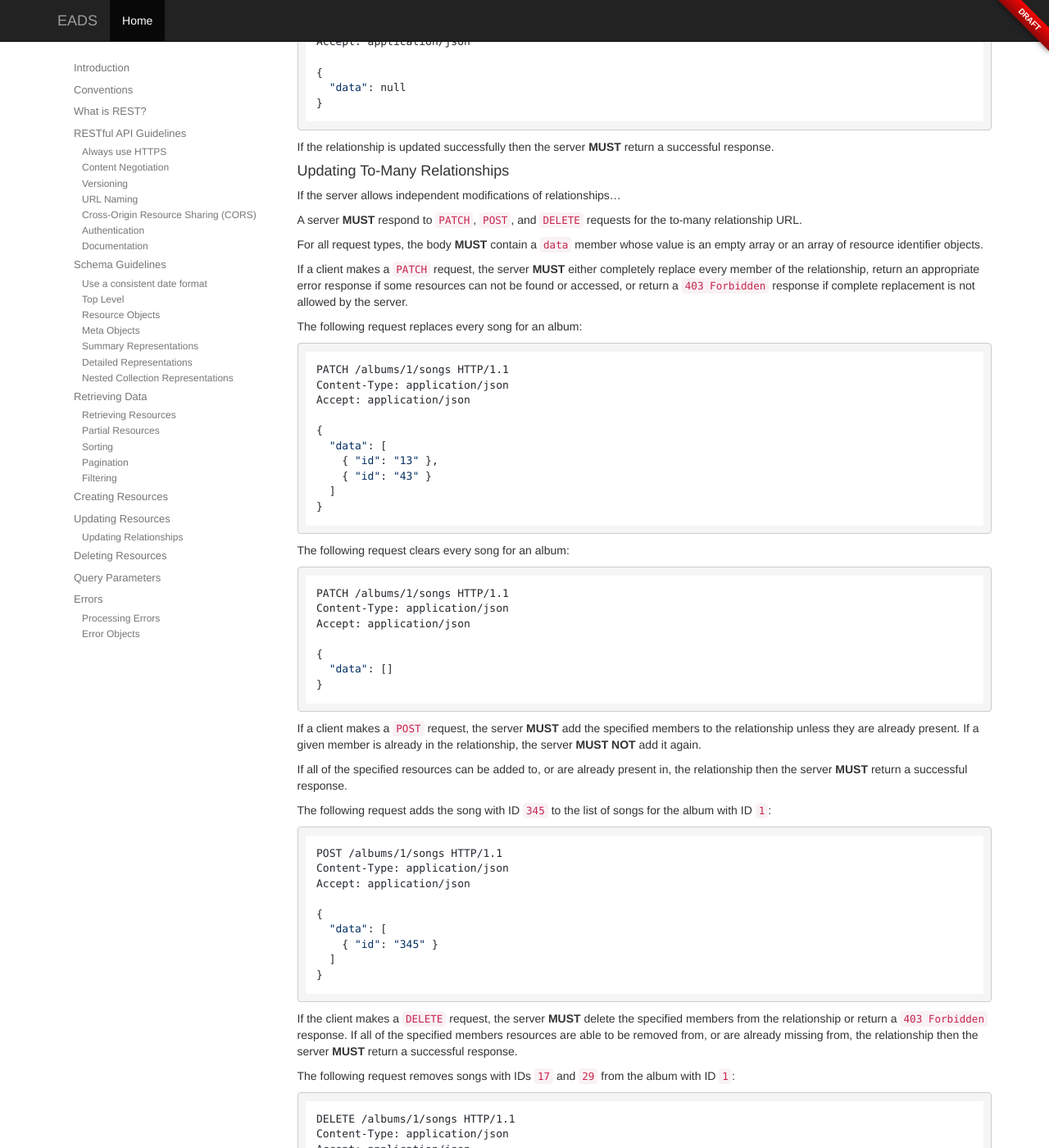
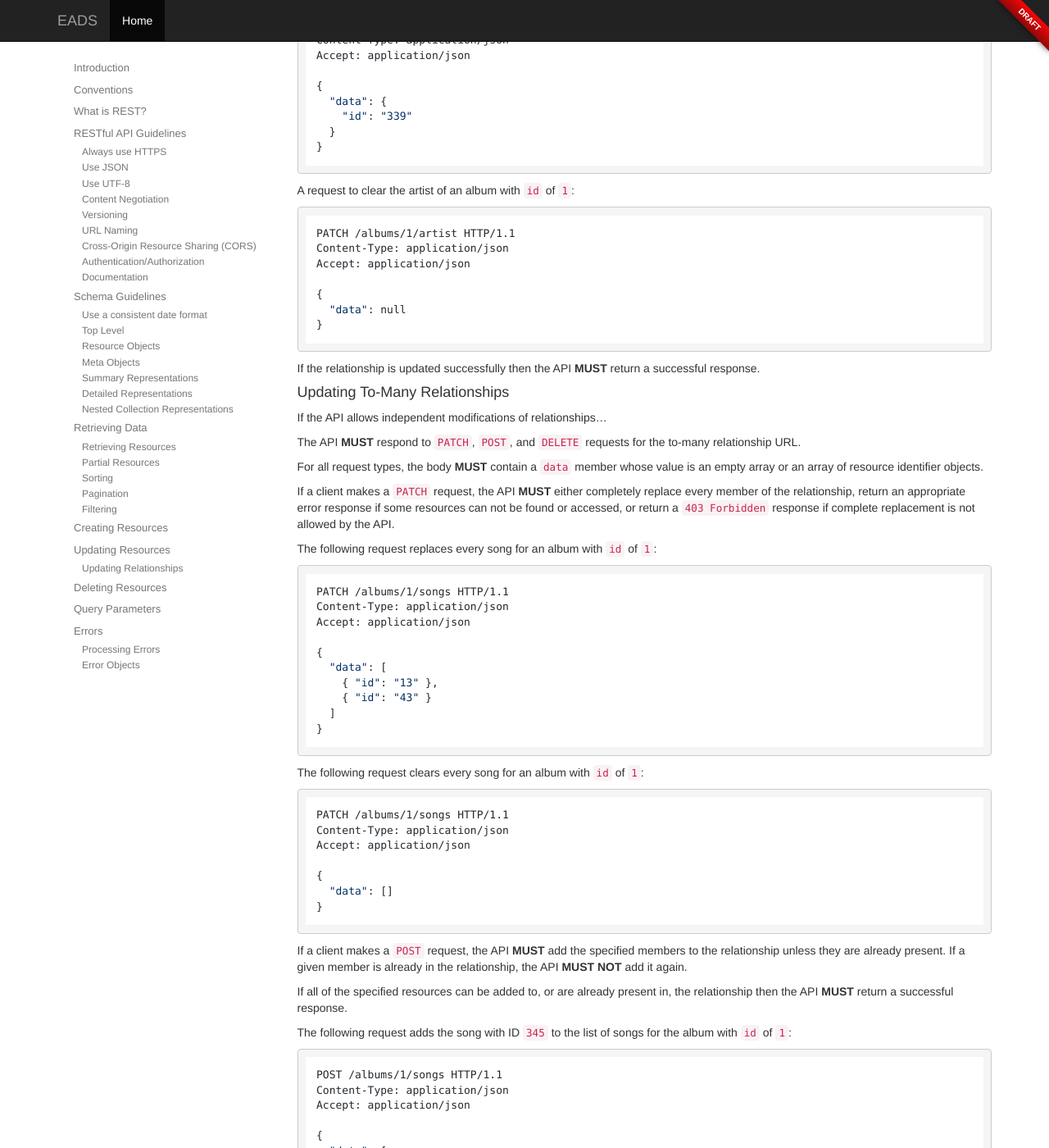
Before and after one commit to DoDCIO/eads, a Jekyll site: the page built from index.md, in a window 1280 px wide and 1400 px high, scrolled down 14102 px. Shown: the whole window at 82% size. Built offline with Jekyll 4.4.1, drawn with Linux system fonts in a browser that asks for light colours; nearby versions of some CDN libraries; some of the changed text lies outside the part shown.

Commit message:
small updates to draft

````diff
--- a/index.md
+++ b/index.md
@@ -62,9 +64,7 @@ HTTPS **SHOULD** be configured using guides provided by [DISA](http://iase.disa.
 
 <hr/>
 
-### <a href="#content-negotiation" id="content-negotiation" class="headerlink"></a> Content Negotiation
-
-#### <a href="#json" id="json" class="headerlink"></a> Use JSON
+### <a href="#json" id="json" class="headerlink"></a> Use JSON
 
 [JSON](https://en.wikipedia.org/wiki/JSON) is an excellent, widely supported transport format, suitable for many web APIs.
 
@@ -78,15 +78,25 @@ General JSON guidelines:
 
 > Alternative formats, such as PDF and CSV **MAY** be allowed.  XML **MUST NOT** be used.
 
-#### <a href="#utf8" id="utf8" class="headerlink"></a> Use UTF-8
+<hr/>
+
+### <a href="#utf8" id="utf8" class="headerlink"></a> Use UTF-8
 
 Just [use UTF-8](http://utf8everywhere.org/).
 
 Expect accented characters or "smart quotes" in API output, even if they're not expected.
 
-An API **SHOULD** tell clients to expect UTF-8 by including a charset notation in the Content-Type header for responses.
+An API **SHOULD** tell clients to expect UTF-8 by including a charset notation in the `Content-Type` header for responses.
 
-#### <a href="#content-negotiation-headers" id="content-negotiation-headers" class="headerlink"></a> Content Negotiation Headers
+```http
+Content-Type: application/json; charset=utf-8
+```
+
+<hr/>
+
+### <a href="#content-negotiation" id="content-negotiation" class="headerlink"></a> Content Negotiation
+
+* ALL content negotiation **SHOULD** be handled using the `Content-Type` and `Accept` headers.
 
 * The `Content-Type` header **SHOULD** be specified in ALL requests/responses:
 
@@ -151,9 +161,11 @@ For more advanced configuration, see the [W3C spec](http://www.w3.org/TR/cors/)
 
 <hr/>
 
-### <a href="#authentication" id="authentication" class="headerlink"></a> Authentication
+### <a href="#authentication" id="authentication" class="headerlink"></a> Authentication/Authorization
 
-The API **SHOULD** use OAuth 2.0 [RFC 6749](https://tools.ietf.org/html/rfc6749) for authenticating clients.
+The API **SHOULD** use OAuth 2.0 [RFC 6749](https://tools.ietf.org/html/rfc6749) when authenticating clients.
+
+OAuth 2.0 has 4 distinct authentication flows to handle various client types (mobile, browser, web, etc.).  OAuth 2.0 also has the ability to handle authorization based on scopes.  The API **MAY** choose to use OAuth scopes for authorization.
 
 <hr/>
 
@@ -370,11 +383,11 @@ Accept: application/json
 
 ##### 200 OK
 
-A server **MUST** respond to a successful request to retrieve an individual resource or resource collection with a `200 OK` response.
+The API **MUST** respond to a successful request to retrieve an individual resource or resource collection with a `200 OK` response.
 
-A server **MUST** respond to a successful request to retrieve a resource collection with an array of [resource objects] or an empty array (`[]`).
+The API **MUST** respond to a successful request to retrieve a resource collection with an array of [resource objects] or an empty array (`[]`).
 
-A `GET` request to a collection of albums could return:
+A `GET` request to a collection of albums might return:
 
 ```http
 HTTP/1.1 200 OK
@@ -400,7 +413,7 @@ Content-Type: application/json
 }
 ```
 
-A similar response representing an empty collection would be:
+A similar response representing an empty collection would look like:
 
 ```http
 HTTP/1.1 200 OK
@@ -447,13 +460,13 @@ Content-Type: application/json
 
 ##### 404 Not Found
 
-A server **MUST** respond with `404 Not Found` when processing a request to retrieve a single resource that does not exist.
+The API **MUST** respond with `404 Not Found` when processing a request to retrieve a single resource that does not exist.
 
 ##### Other Responses
 
-A server **MAY** respond with other HTTP status codes.
+The API **MAY** respond with other HTTP status codes.
 
-A server **MAY** include error details with error responses.
+The API **MAY** include error details with error responses.
 
 <hr/>
 
@@ -469,7 +482,7 @@ If a client requests a specific set of fields using the `fields` query parameter
 
 A client **MUST** only specify fields available in the detailed representation for a resource.
 
-A server **MUST** respond with `400 Bad Request` when provided invalid or unavailable field names.
+The API **MUST** respond with `400 Bad Request` when provided invalid or unavailable field names.
 
 ```http
 GET /albums?fields=title,coverArt HTTP/1.1
@@ -480,7 +493,7 @@ Accept: application/json
 
 ### <a href="#sorting" id="sorting" class="headerlink"></a> Sorting
 
-A server **MAY** choose to support requests to sort resource collections based on one or more "sort fields".
+The API **MAY** choose to support requests to sort resource collections based on one or more "sort fields".
 
 An endpoint **MAY** support requests to sort the resources with a `sort` query parameter. The value for `sort` **MUST** represent sort fields.
 
@@ -507,15 +520,15 @@ To specify fields for nested resources, use dot notation for the field names.  F
 
 A client **MUST** only specify sort fields available in the detailed representation for a resource.
 
-If the server does not support sorting as specified in the query parameter `sort`, it **MUST** return `400 Bad Request`.
+If the API does not support sorting as specified in the query parameter `sort`, it **MUST** return `400 Bad Request`.
 
 <hr/>
 
 ### <a href="#pagination" id="pagination" class="headerlink"></a> Pagination
 
-A server **MAY** choose to limit the number of resources returned in a response.
+The API **MAY** choose to limit the number of resources returned in a response.
 
-A server **MUST** provide links to traverse a paginated data set (“pagination links”).  These links **MUST** be provided using the `Link` header as defined in [RFC5988](https://tools.ietf.org/html/rfc5988).
+The API **MUST** provide links to traverse a paginated data set (“pagination links”).  These links **MUST** be provided using the `Link` header as defined in [RFC5988](https://tools.ietf.org/html/rfc5988).
 
 The following links **MUST** be used for pagination:
 
@@ -535,7 +548,7 @@ Link: <https://[BASE_URL]/v1/[RESOURCE]/?limit=20&offset=0>; rel="first",
 
 A link **MUST** be omitted if it is unavailable.
 
-The `limit` and `offset` query parameters are reserved for pagination and **SHOULD** be used by servers and clients for pagination operations.
+The `limit` and `offset` query parameters are reserved for pagination and **SHOULD** be used by the API and clients for pagination operations.
 
 * `limit`: The number of resource objects to return in the response
 * `offset`: The location in the overall resultset to begin retrieving resource objects
@@ -547,15 +560,15 @@ GET /albums?limit=20&offset=40 HTTP/1.1
 Accept: application/json
 ```
 
-Servers **MUST** define `default` and `maximum` values for `limit`.
+The API **MUST** define `default` and `maximum` values for `limit`.
 
-Servers **MUST** return a `400 Bad Request` if the value specified by the `offset` query parameter exceeds the total resource count of the resource being retrieved.
+The API **MUST** return a `400 Bad Request` if the value specified by the `offset` query parameter exceeds the total resource count of the resource being retrieved.
 
 <hr/>
 
 ### <a href="#filtering" id="filtering" class="headerlink"></a> Filtering
 
-A server **MAY** choose to support requests to filter resource collections based on one or more criterion.
+The API **MAY** choose to support requests to filter resource collections based on one or more criterion.
 
 An endpoint **MAY** support requests to filter the resources with a `filters` query parameter.
 
@@ -629,7 +642,7 @@ Accept: application/json
 
 ##### 201 Created
 
-If the requested resource has been created successfully, the server **MUST** return a `201 Created` status code.
+If the requested resource has been created successfully, the API **MUST** return a `201 Created` status code.
 
 The response **SHOULD** include a `Location` header identifying the location of the newly created resource.
 
@@ -666,15 +679,15 @@ Content-Type: application/json
 
 ##### 400 Bad Request
 
-A server **MAY** return `400 Bad Request` if unable to create the resource due to missing or invalid data.
+The API **MAY** return `400 Bad Request` if unable to create the resource due to missing or invalid data.
 
 ##### 403 Forbidden
 
-A server **MAY** return `403 Forbidden` in response to an unsupported request to create a resource.
+The API **MAY** return `403 Forbidden` in response to an unsupported request to create a resource.
 
 ##### Other Responses
 
-A server **MAY** respond with other HTTP status codes.
+The API **MAY** respond with other HTTP status codes.
 
 <hr/>
 
@@ -700,58 +713,58 @@ Accept: application/json
 
 Any or all of a resource's attributes **MAY** be included in the resource object included in a `PATCH` request.
 
-If a request does not include all of the attributes for a resource, the server **MUST** interpret the missing attributes as if they were included with their current values.  The server **MUST NOT** interpret missing attributes as `null` values.
+If a request does not include all of the attributes for a resource, the API **MUST** interpret the missing attributes as if they were included with their current values.  The API **MUST NOT** interpret missing attributes as `null` values.
 
 #### Updating a Resource's Relationships
 
 Any or all of a resource's relationships **MAY** be included in the resource object included in a `PATCH` request.
 
-If a request does not include all of the relationships for a resource, the server **MUST** interpret the missing relationships as if they were included with their current values.  The server **MUST NOT** interpret missing relationships as `null` or empty values.
+If a request does not include all of the relationships for a resource, the API **MUST** interpret the missing relationships as if they were included with their current values.  The API **MUST NOT** interpret missing relationships as `null` or empty values.
 
 If a relationship is included in the resource object included in a `PATCH` request, the relationship's value will be replaced with the value specified in the request.  A complete replacement will be performed on to-many relationships.
 
-A server **MAY** reject an attempt to do a full replacement of a to-many relationship.  If so, the server **MUST** reject the entire update, and return a `403 Forbidden` response.
+The API **MAY** reject an attempt to do a full replacement of a to-many relationship.  If so, the API **MUST** reject the entire update, and return a `403 Forbidden` response.
 
 #### Responses
 
 ##### 200 OK
 
-A server **MUST** return a `200 OK` status code if an update is successful.  The response document **MUST** include a representation of the updated resource as if a `GET` request was made.
+The API **MUST** return a `200 OK` status code if an update is successful.  The response document **MUST** include a representation of the updated resource as if a `GET` request was made.
 
 ##### 400 Bad Request
 
-A server **MAY** return `400 Bad Request` if unable to update the resource due to missing or invalid data.
+The API **MAY** return `400 Bad Request` if unable to update the resource due to missing or invalid data.
 
 ##### 403 Forbidden
 
-A server **MAY** return `403 Forbidden` in response to an unsupported request to update a resource.
+The API **MAY** return `403 Forbidden` in response to an unsupported request to update a resource.
 
 ##### 404 Not Found
 
-A server **MUST** return `404 Not Found` when processing a request to modify a resource (or related resource) that does not exist.
+The API **MUST** return `404 Not Found` when processing a request to modify a resource (or related resource) that does not exist.
 
 ##### Other Responses
 
-A server **MAY** respond with other HTTP status codes.
+The API **MAY** respond with other HTTP status codes.
 
 <hr/>
 
 ### <a href="#updating-relationships" id="updating-relationships" class="headerlink"></a> Updating Relationships
 
-Although relationships can be modified along with resources, the server **MAY** provide links to modify them independently.
+Although relationships can be modified along with resources, the API **MAY** provide links to modify them independently.
 
 #### Updating To-One Relationships
 
-If the server allows independent modification of relationships...
+If the API allows independent modification of relationships...
 
-A server **MUST** respond to `PATCH` requests for the to-one relationship URL.
+The API **MUST** respond to `PATCH` requests for the to-one relationship URL.
 
 The `PATCH` request **MUST** include a top-level member named `data` containing one of the following:
 
 * a resource identifier object corresponding to the new related resource.
 * `null`, to remove the relationship.
 
-A request to update the artist of an album:
+A request to update the artist of an album with `id` of `1`:
 
 ```http
 PATCH /albums/1/artist HTTP/1.1
@@ -765,7 +778,7 @@ Accept: application/json
 }
 ```
 
-A request to clear the artist of an album:
+A request to clear the artist of an album with `id` of `1`:
 
 ```http
 PATCH /albums/1/artist HTTP/1.1
@@ -777,19 +790,19 @@ Accept: application/json
 }
 ```
 
-If the relationship is updated successfully then the server **MUST** return a successful response.
+If the relationship is updated successfully then the API **MUST** return a successful response.
 
 #### Updating To-Many Relationships
 
-If the server allows independent modifications of relationships...
+If the API allows independent modifications of relationships...
 
-A server **MUST** respond to `PATCH`, `POST`, and `DELETE` requests for the to-many relationship URL.
+The API **MUST** respond to `PATCH`, `POST`, and `DELETE` requests for the to-many relationship URL.
 
 For all request types, the body **MUST** contain a `data` member whose value is an empty array or an array of resource identifier objects.
 
-If a client makes a `PATCH` request, the server **MUST** either completely replace every member of the relationship, return an appropriate error response if some resources can not be found or accessed, or return a `403 Forbidden` response if complete replacement is not allowed by the server.
+If a client makes a `PATCH` request, the API **MUST** either completely replace every member of the relationship, return an appropriate error response if some resources can not be found or accessed, or return a `403 Forbidden` response if complete replacement is not allowed by the API.
 
-The following request replaces every song for an album:
+The following request replaces every song for an album with `id` of `1`:
 
 ```http
 PATCH /albums/1/songs HTTP/1.1
@@ -804,7 +817,7 @@ Accept: application/json
 }
 ```
 
-The following request clears every song for an album:
+The following request clears every song for an album with `id` of `1`:
 
 ```http
 PATCH /albums/1/songs HTTP/1.1
@@ -816,11 +829,11 @@ Accept: application/json
 }
 ```
 
-If a client makes a `POST` request, the server **MUST** add the specified members to the relationship unless they are already present.  If a given member is already in the relationship, the server **MUST NOT** add it again.
+If a client makes a `POST` request, the API **MUST** add the specified members to the relationship unless they are already present.  If a given member is already in the relationship, the API **MUST NOT** add it again.
 
-If all of the specified resources can be added to, or are already present in, the relationship then the server **MUST** return a successful response.
+If all of the specified resources can be added to, or are already present in, the relationship then the API **MUST** return a successful response.
 
-The following request adds the song with ID `345` to the list of songs for the album with ID `1`:
+The following request adds the song with ID `345` to the list of songs for the album with `id` of `1`:
 
 ```http
 POST /albums/1/songs HTTP/1.1
@@ -834,9 +847,9 @@ Accept: application/json
 }
 ```
 
-If the client makes a `DELETE` request, the server **MUST** delete the specified members from the relationship or return a `403 Forbidden` response.  If all of the specified members resources are able to be removed from, or are already missing from, the relationship then the server **MUST** return a successful response.
+If the client makes a `DELETE` request, the API **MUST** delete the specified members from the relationship or return a `403 Forbidden` response.  If all of the specified members resources are able to be removed from, or are already missing from, the relationship then the API **MUST** return a successful response.
 
-The following request removes songs with IDs `17` and `29` from the album with ID `1`:
+The following request removes songs with IDs `17` and `29` from the album with `id` of `1`:
 
 ```http
 DELETE /albums/1/songs HTTP/1.1
@@ -855,15 +868,15 @@ Accept: application/json
 
 ##### 200 OK
 
-A server **MUST** return a `200 OK` status code if an update is successful.  The response document **MUST** include a representation of the updated relationship(s).
+The API **MUST** return a `200 OK` status code if an update is successful.  The response document **MUST** include a representation of the updated relationship(s).
 
 ##### 403 Forbidden
 
-A server **MUST** return `403 Forbidden` in responses to an unsupported request to update a relationship.
+The API **MUST** return `403 Forbidden` in responses to an unsupported request to update a relationship.
 
 ##### Other Responses
 
-A server **MAY** respond with other HTTP status codes.
+The API **MAY** respond with other HTTP status codes.
 
 <hr/>
 
@@ -880,17 +893,17 @@ Accept: application/json
 
 ##### 204 No Content
 
-A server **MUST** return a `204 No Content` status code if a deletion request is successful and no content is returned.
+The API **MUST** return a `204 No Content` status code if a deletion request is successful and no content is returned.
 
 ##### Other Responses
 
-A server **MAY** respond with other HTTP status codes.
+The API **MAY** respond with other HTTP status codes.
 
 <hr/>
 
 ## <a href="#query-parameters" id="query-parameters" class="headerlink"></a> Query Parameters
 
-If a server encounters a query parameter that it does not know how to process, it **MUST** return `400 Bad Request`
+If the API encounters a query parameter that it does not know how to process, it **MUST** return `400 Bad Request`
 
 <hr/>
 
@@ -898,9 +911,9 @@ If a server encounters a query parameter that it does not know how to process, i
 
 ### <a href="#processing-errors" id="processing-errors" class="headerlink"></a> Processing Errors
 
-A server **MAY** choose to stop processing as soon as a problem is encountered, or it **MAY** continue processing and encounter multiple problems.
+The API **MAY** choose to stop processing as soon as a problem is encountered, or it **MAY** continue processing and encounter multiple problems.
 
-When a server encounters multiple problems for a single request, the most generally applicable HTTP error code **SHOULD** be used in the response. The following is a list of common error codes:
+When the API encounters multiple problems for a single request, the most generally applicable HTTP error code **SHOULD** be used in the response. The following is a list of common error codes:
 
 Status Code | Status Message | Description
 ----------- | -------------- | -----------
````
Also changed, not shown: other parts of index.md (+5 -2 lines).
